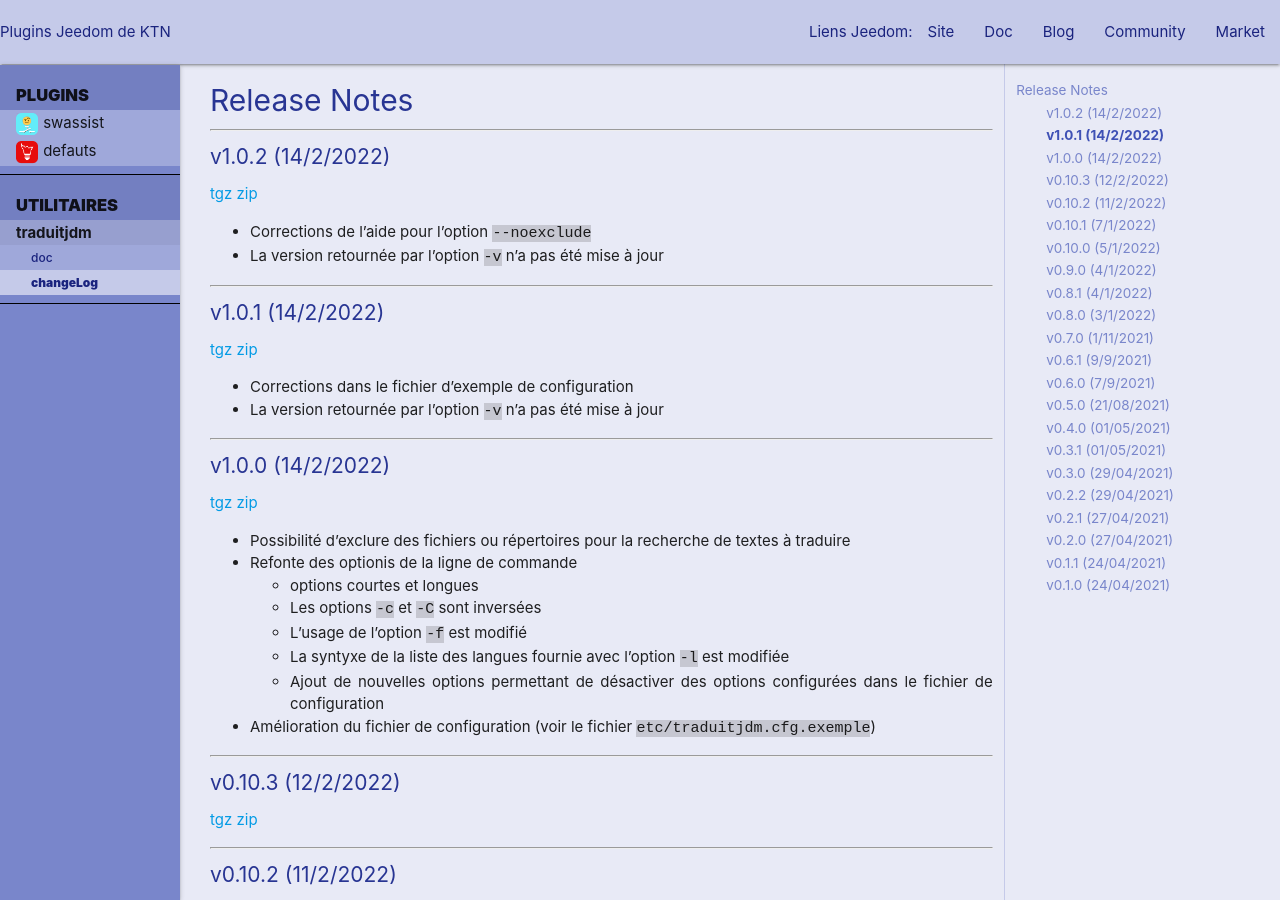
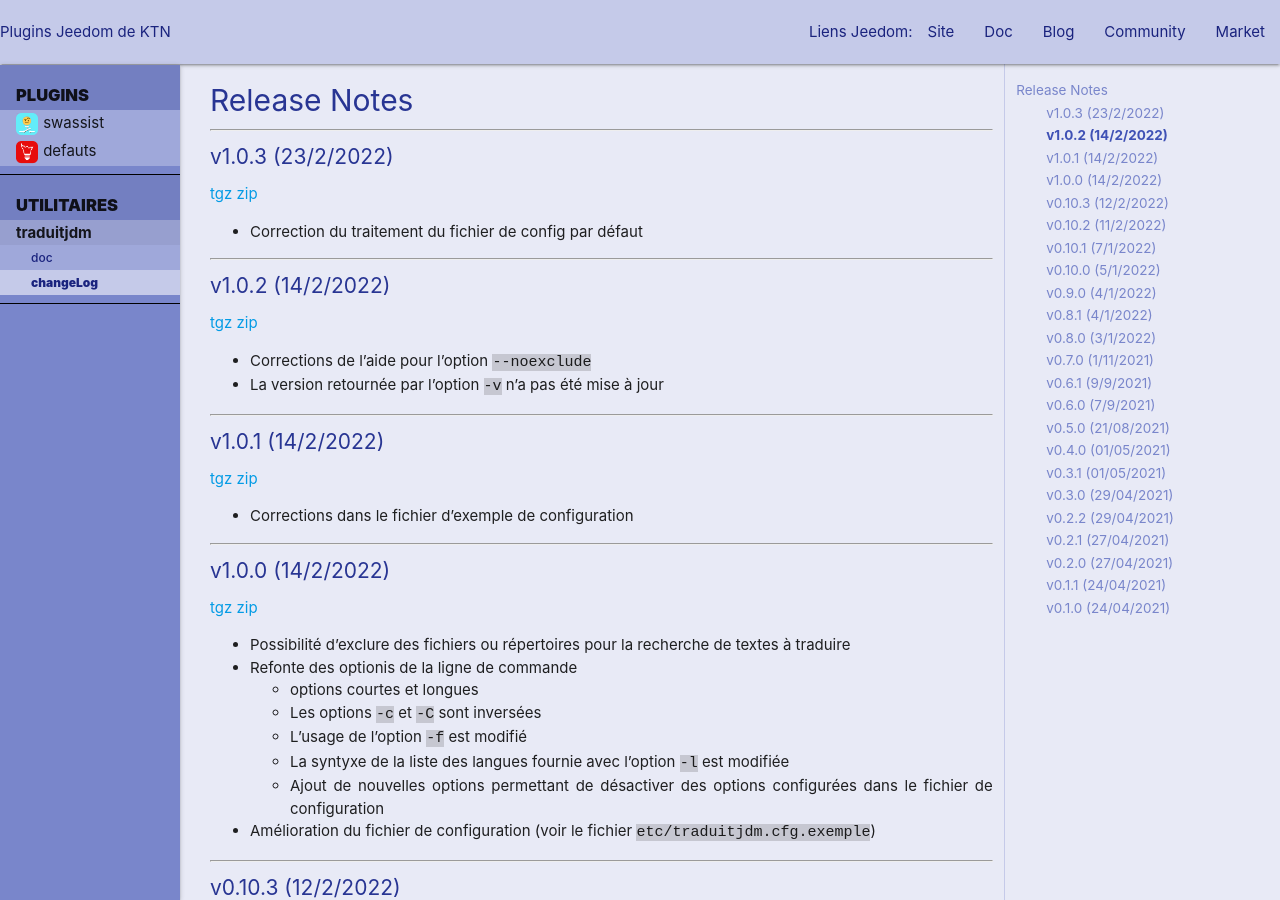
Before and after one commit to ktn001/ktn001.github.io, a Jekyll site: the page built from fr_FR/traduitjdm/release_notes.md, in a window 1280 px wide and 900 px high. Built offline with Jekyll 4.4.1, drawn with Linux system fonts in a browser that asks for light colours; our own code applies the rules of GitHub Pages for plain Markdown files.

Commit message:
traduitjdm v1.0.3

```diff
--- a/fr_FR/traduitjdm/release_notes.md
+++ b/fr_FR/traduitjdm/release_notes.md
@@ -2,6 +2,11 @@
 layout: default
 ---
 # Release Notes
+---
+#### v1.0.3 (23/2/2022)
+[tgz](https://github.com/ktn001/traduitjdm/archive/refs/tags/v1.0.3.tar.gz) [zip](https://github.com/ktn001/traduitjdm/archive/refs/tags/v1.0.3.zip)
+- Correction du traitement du fichier de config par défaut
+
 ---
 #### v1.0.2 (14/2/2022)
 [tgz](https://github.com/ktn001/traduitjdm/archive/refs/tags/v1.0.2.tar.gz) [zip](https://github.com/ktn001/traduitjdm/archive/refs/tags/v1.0.2.zip)
@@ -12,7 +17,6 @@
 #### v1.0.1 (14/2/2022)
 [tgz](https://github.com/ktn001/traduitjdm/archive/refs/tags/v1.0.1.tar.gz) [zip](https://github.com/ktn001/traduitjdm/archive/refs/tags/v1.0.1.zip)
 - Corrections dans le fichier d'exemple de configuration
-- La version retournée par l'option `-v` n'a pas été mise à jour
 
 ---
 #### v1.0.0 (14/2/2022)
```
